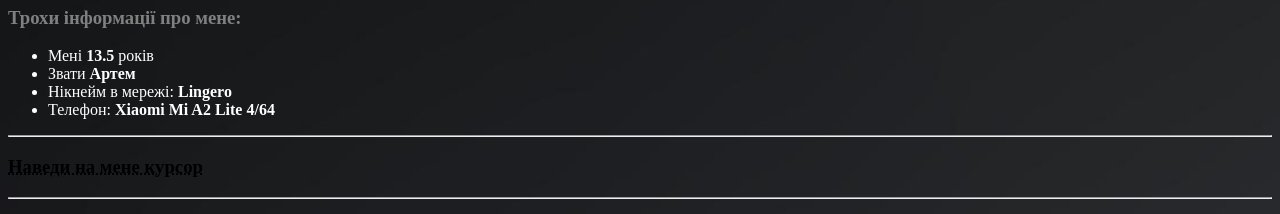
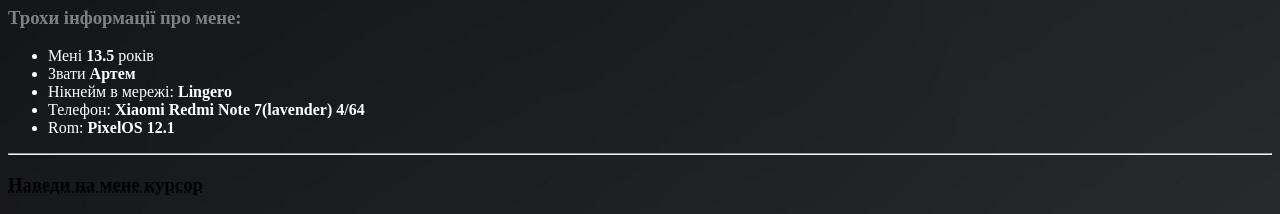
Before and after one commit to xlingyy/mycontacts, a plain HTML site: page index.html in a window 1280 px wide. Shown: the part 177-391 px from the top of the page. Drawn offline with Linux system fonts and the light colour scheme.

Commit message:
Update index.html

```diff
--- a/index.html
+++ b/index.html
@@ -35,7 +35,8 @@ color: white;
       <li>Мені <b>13.5</b> років</li>
       <li>Звати <b>Артем</b></li>
       <li>Нікнейм в мережі: <b>Lingero</b></li>
-      <li>Телефон: <b>Xiaomi Mi A2 Lite 4/64</b></li>
+      <li>Телефон: <b>Xiaomi Redmi Note 7(lavender) 4/64</b></li>
+      <li>Rom: <b>PixelOS 12.1</b></li>
 
      </ul>
          <hr>
```
